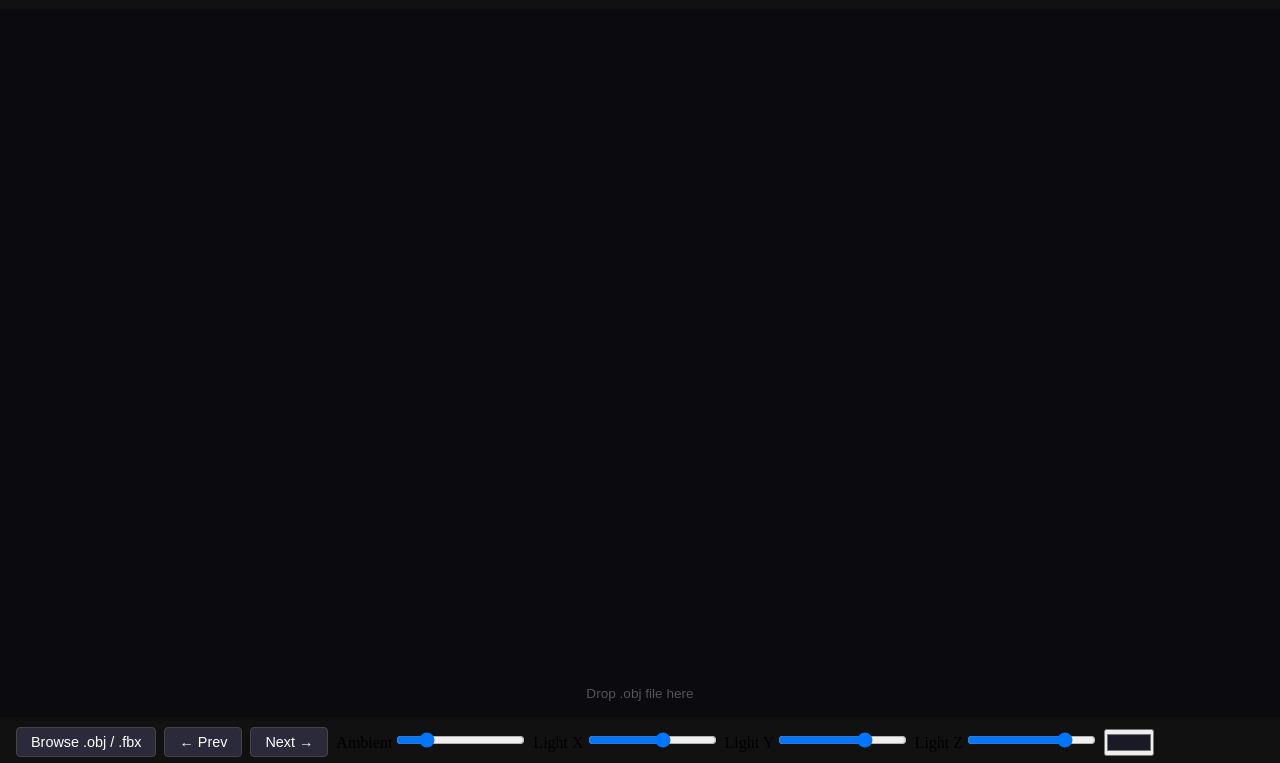
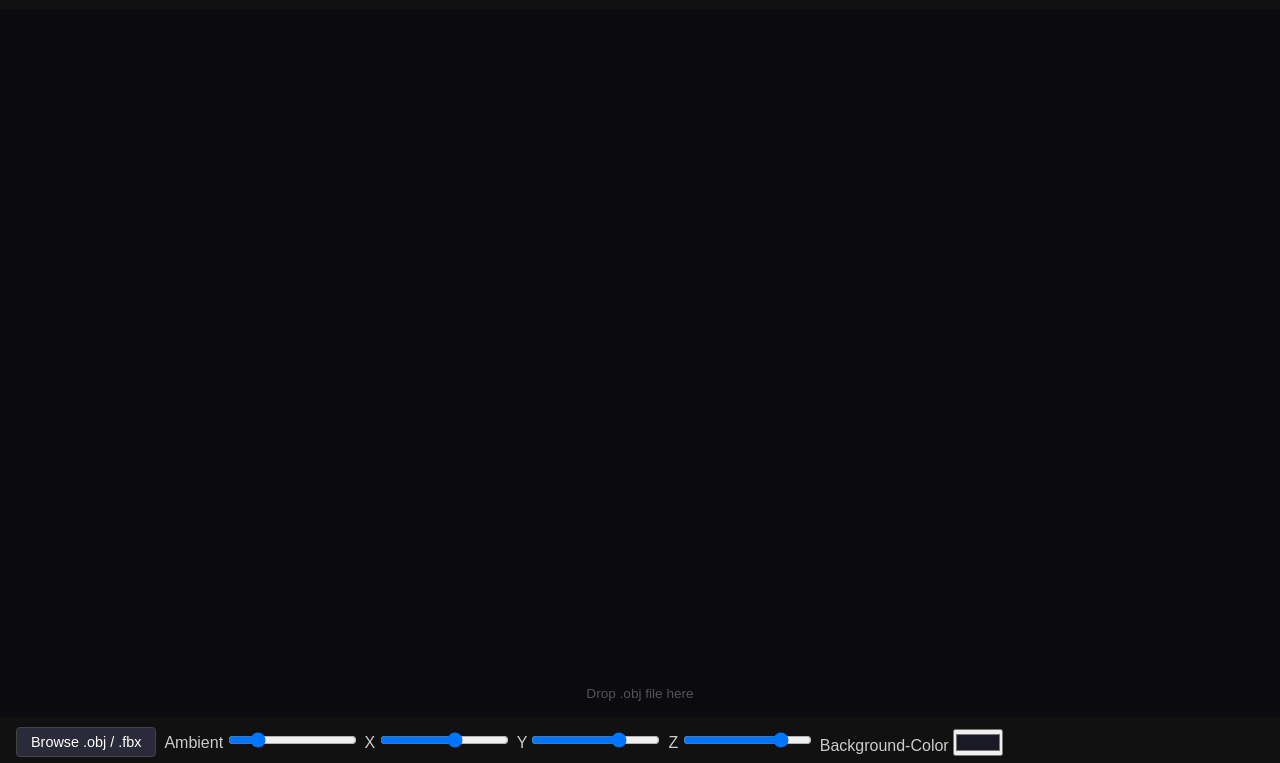
Before and after one commit to blacOOil/Project_MysticRenderer, a website built with webpack: page index.html in a window 1280 px wide. Shown: the part 37-800 px from the top of the page. Built offline with nearby package versions, Linux system fonts and the light colour scheme.

Commit message:
Fix  UXUI

```diff
--- a/index.html
+++ b/index.html
@@ -19,15 +19,13 @@
             <input type="file" id="file-input" accept=".obj,.mtl,.fbx,.png,.jpg,.jpeg,.webp"
             style="display:none" multiple>
             <button id="browse-btn">Browse .obj / .fbx</button>
-            <button id="Previous_model">← Prev</button>
-            <button id="Next_model">Next →</button>
 
              <label>Ambient <input type="range" id="ambient" min="0" max="1" step="0.01" value="0.2"></label>
-            <label>Light X  <input type="range" id="lightX"  min="-5" max="5" step="0.1" value="1"></label>
-            <label>Light Y  <input type="range" id="lightY"  min="-5" max="5" step="0.1" value="2"></label>
-            <label>Light Z  <input type="range" id="lightZ"  min="-5" max="5" step="0.1" value="3"></label>
-            <input type="color" id="bg-color" value="#1a1a26">
+            <label> X  <input type="range" id="lightX"  min="-5" max="5" step="0.1" value="1"></label>
+            <label> Y  <input type="range" id="lightY"  min="-5" max="5" step="0.1" value="2"></label>
+            <label> Z  <input type="range" id="lightZ"  min="-5" max="5" step="0.1" value="3"></label>
+            <label> Background-Color <input type="color" id="bg-color" value="#1a1a26"></label>
 
-    </div>
+        </div>
 </body>
 </html>
--- a/src/site.css
+++ b/src/site.css
@@ -49,6 +49,8 @@ html, body {
     padding: 10px 16px;
     background: #111;
     align-items: center;
+    color: #ccc;
+    font-family: sans-serif;
 }
 
 button {
```
